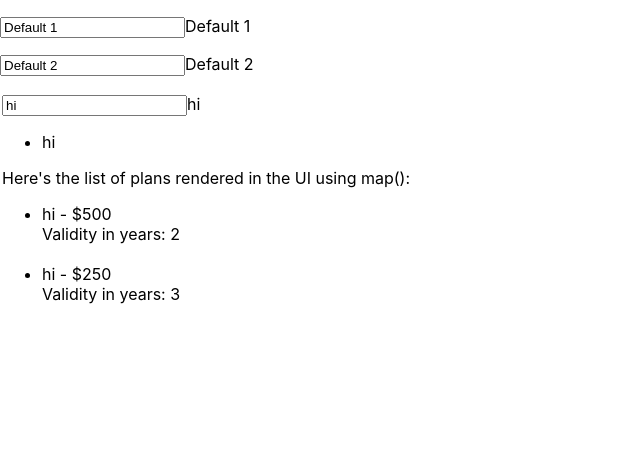
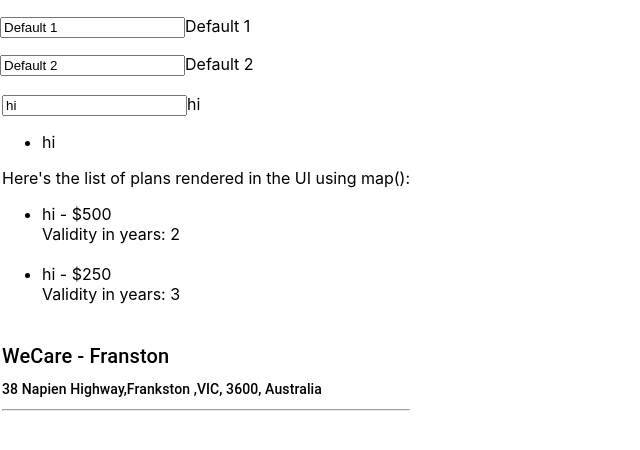
Before and after one commit to janithanilaweera/react-app1, a React (Create React App) app: page / in a window 1280 px wide. Shown: the top 450 px of the page, without its empty margins (0-640 px from the left). Built offline with nearby package versions, Linux system fonts and the light colour scheme.

Commit message:
adding more components / multiple exports ex: export { BranchSummary4, MyComponent };

```diff
--- a/package.json
+++ b/package.json
@@ -3,6 +3,7 @@
   "version": "0.1.0",
   "private": true,
   "dependencies": {
+    "@material-ui/core": "^4.11.0",
     "@testing-library/jest-dom": "^4.2.4",
     "@testing-library/react": "^9.3.2",
     "@testing-library/user-event": "^7.1.2",
--- a/src/App.js
+++ b/src/App.js
@@ -1,7 +1,7 @@
 import React from "react";
 import logo from "./logo.svg";
 import "./App.css";
-import BranchSummary from "./BranchSummary";
+import { BranchSummary4, MyComponent } from "./BranchSummary";
 
 class App extends React.Component {
   constructor(props) {
@@ -38,7 +38,8 @@
         </p>
         <table>
           <tr>
-            <BranchSummary></BranchSummary>
+            <MyComponent></MyComponent>
+            <BranchSummary4></BranchSummary4>
           </tr>
         </table>
       </form>
--- a/src/BranchSummary.js
+++ b/src/BranchSummary.js
@@ -1,7 +1,7 @@
-import { getByPlaceholderText } from "@testing-library/react";
+import { Typography } from "@material-ui/core";
 import React from "react";
 //
-function MyComponent() {
+const MyComponent = () => {
   debugger;
   const [namea, eeeee] = React.useState("hi");
   const plans = [
@@ -45,5 +45,20 @@
       </div>
     </div>
   );
-}
-export default MyComponent;
+};
+
+const BranchSummary4 = () => {
+  return (
+    <div>
+      <Typography variant="h6" gutterBottom>
+        WeCare - Franston
+      </Typography>
+      <Typography variant="subtitle2" gutterBottom>
+        38 Napien Highway,Frankston ,VIC, 3600, Australia
+      </Typography>
+      <hr />
+    </div>
+  );
+};
+
+export { BranchSummary4, MyComponent };
```
Also changed, not shown: 1 other file (tests, documents, lock files or other folders).
